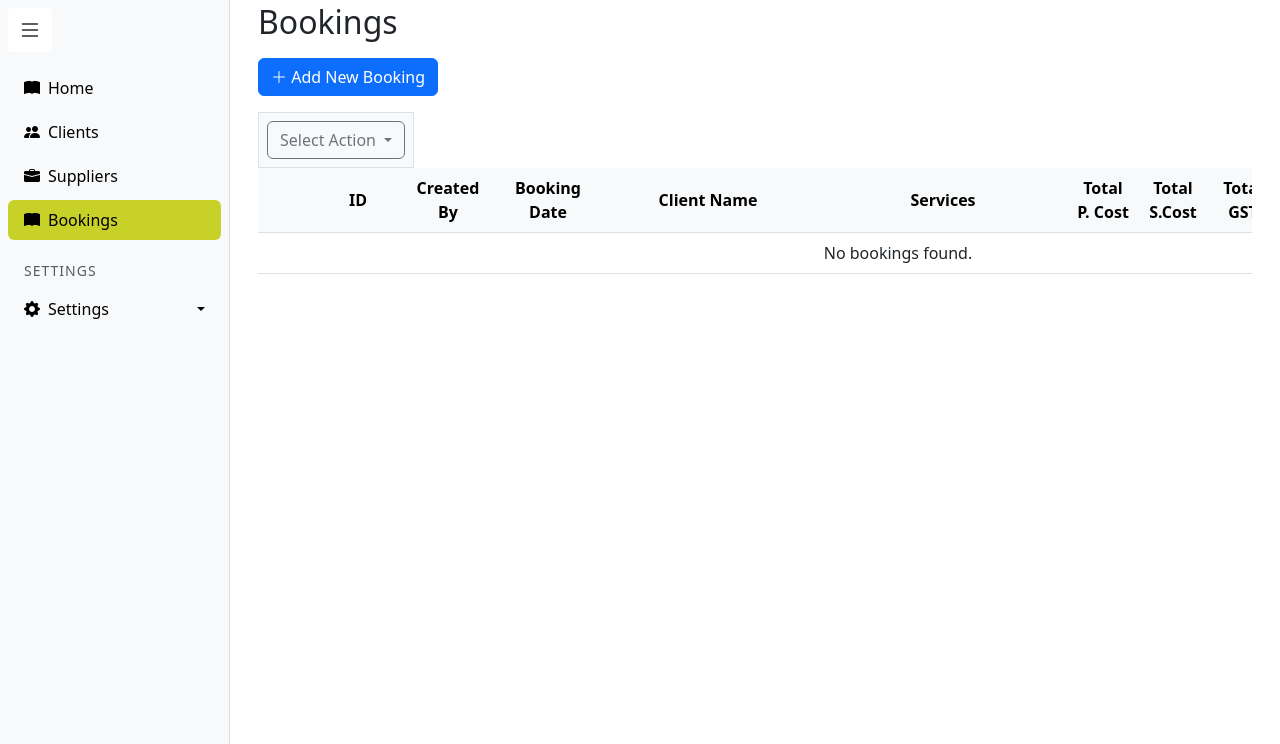
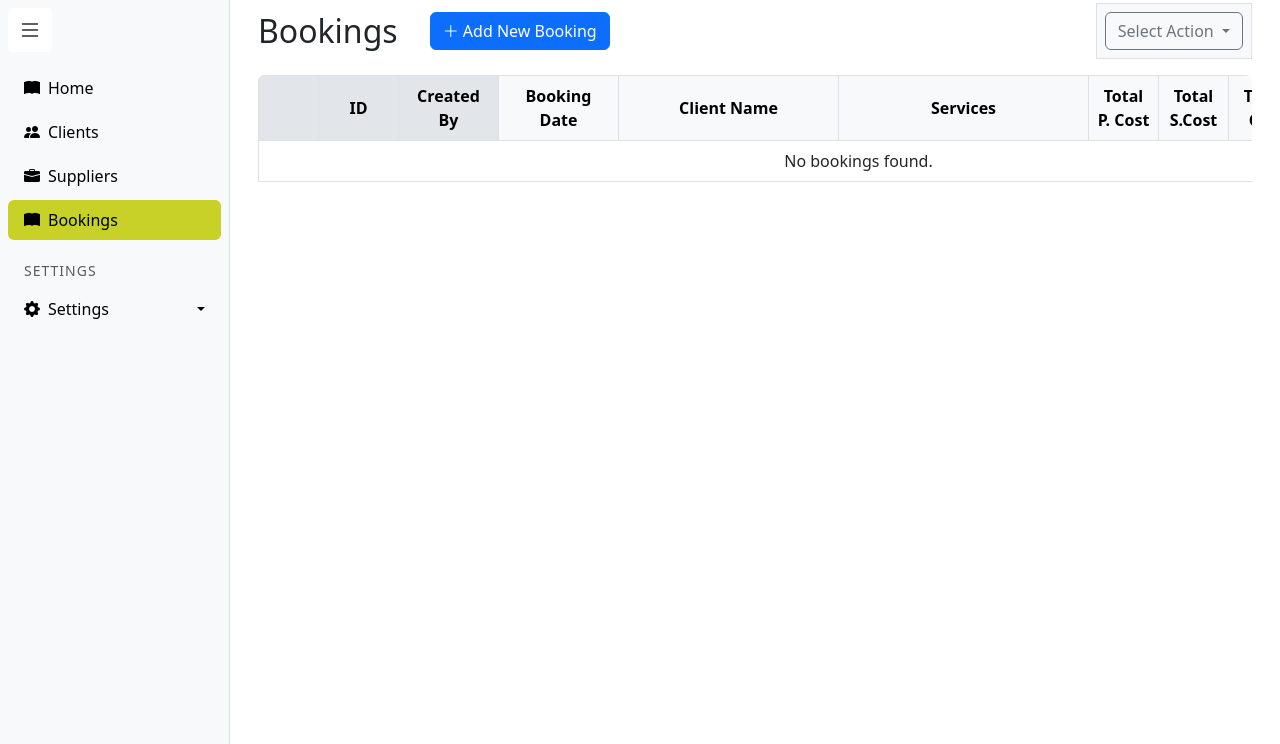
Before and after one commit to theplateofcode/bpc, a Django app: page /bookings/ in a window 1280 px wide. Shown: the part 56-800 px from the top of the page. Run offline with Django 4.2, Linux system fonts and the light colour scheme; the visitor is signed in with stand-in values (Sample User, id 1); data that the repository does not hold is empty.

Commit message:
updated the bookings.html page

```diff
--- a/bookings/templates/bookings.html
+++ b/bookings/templates/bookings.html
@@ -5,15 +5,15 @@
 
 <div class="container py-4">
   <div class="d-flex justify-content-between align-items-center mb-3">
+    <div class="d-flex align-items-center" style="gap: 2rem;">
       <h2 class="mb-0">Bookings</h2>
-  </div>
       <a href="{% url 'create_booking' %}" class="btn btn-primary add-booking-btn">
         <i class="bi bi-plus-lg"></i> Add New Booking
       </a>
+    </div>
 
-
-    <div style="display: flex; align-items: center; gap: 1rem;">
-      <div id="filter-chips" class="mb-2"></div>
+    <div class="d-flex align-items-center" style="gap: 1rem;">
+      <div id="filter-chips"></div> {# Removed mb-1 here #}
       <div class="action-controls" style="display: flex; align-items: center; gap: 0.5rem;">
         <div class="btn-group">
           <button type="button" class="btn btn-outline-secondary dropdown-toggle"
@@ -26,45 +26,39 @@
             <li><a class="dropdown-item" href="#" data-action="view">View PDF</a></li>
           </ul>
         </div>
-          <!-- <label for="agg-selector" class="ms-5 me-2 fw-bold">Show aggregate:</label>
-          <select id="agg-selector" class="form-select d-inline-block" style="width:auto;">
-            <option value="sum">Sum</option>
-            <option value="avg">Average</option>
-            <option value="min">Minimum</option>
-            <option value="max">Maximum</option>
-          </select> -->
+      </div>
+    </div>
   </div>
 
-  </div>
-
-  <div class="table-responsive" style="overflow-x:auto;">
-    <table class="table align-middle" id="bookings-table" style="min-width: 100vw; table-layout: fixed;">
+  <div class="table-container-wrapper">
+    <div class="table-responsive">
+      <table class="table align-middle" id="bookings-table">
         <thead class="table-light">
           <tr>
-    <th style="width: 60px"></th>
-    <th data-col="booking_id" style="width:80px;">ID</th>
-    <th data-col="created_by"style="width:100px;">Created By</th>
-    <th data-col="booking_date"style="width:100px;">Booking Date</th>
-    <th data-col="client_name"style="width:220px;">Client Name</th>
-    <th data-col="services"style="width:250px;">Services</th>
+            <th class="sticky-col first-col" style="width: 60px;"></th>
+            <th data-col="booking_id" class="sticky-col second-col" style="width:80px;">ID</th>
+            <th data-col="created_by" class="sticky-col third-col" style="width:100px;">Created By</th>
+            <th data-col="booking_date" style="width:120px;">Booking Date</th>
+            <th data-col="client_name" style="width:220px;">Client Name</th>
+            <th data-col="services" style="width:250px;">Services</th>
             <th data-col="total_p_cost" style="width:70px;">Total P. Cost</th>
             <th data-col="total_s_cost" style="width:70px;">Total S.Cost</th>
             <th data-col="total_gst" style="width:70px;">Total GST</th>
             <th data-col="net_profit" style="width:70px;">Net Profit</th>
-    <th data-col="status"></th>
+            <th data-col="status" style="width:90px;">Status</th>
           </tr>
         </thead>
 
         <tbody id="bookings-tbody">
           {% for booking in bookings %}
           <tr data-booking-id="{{ booking.id }}">
-          <td>
+            <td class="sticky-col first-col">
               <input type="radio" name="booking_selector"
                      class="form-check-input row-selector"
                      value="{{ booking.id }}">
             </td>
-          <td>{{ booking.booking_id }}</td>
-          <td>{{ booking.created_by }}</td>
+            <td class="sticky-col second-col">{{ booking.booking_id }}</td>
+            <td class="sticky-col third-col">{{ booking.created_by }}</td>
             <td>{{ booking.booking_date|date:"d/m/y" }}</td>
             <td>{{ booking.client }}</td>
             <td>
@@ -77,8 +71,6 @@
                 {% if not forloop.last %}, {% endif %}
               {% endfor %}
             </td>
-
-
             <td>{{ booking.purchase_total|indian_number }}</td>
             <td>{{ booking.sales_total|indian_number }}</td>
             <td>{{ booking.sales_gst|indian_number }}</td>
@@ -101,8 +93,8 @@
           </tr>
           {% endfor %}
         </tbody>
-
       </table>
+    </div>
   </div>
   <nav>
     <ul class="pagination justify-content-end" id="table-pagination"></ul>
@@ -110,13 +102,26 @@
 </div>
 
 <style>
+  /* General table styling for borders */
+  #bookings-table {
+    border-collapse: collapse; /* Ensure borders are merged */
+    border: 1px solid #dee2e6; /* Outer border for the table */
+    table-layout: fixed; /* Keep this to respect column widths */
+    width: 100%; /* Ensures the table takes full width of its container, then overflows if content is wider */
+  }
+
+  #bookings-table th,
+  #bookings-table td {
+    border: 1px solid #dee2e6; /* Cell borders */
+  }
+
   .table-header-menu {
     position: absolute;
     background: #fff;
     border: 1px solid #ddd;
     z-index: 9999;
-    min-width: 100vw;
-    max-width: 100vw;
+    min-width: 240px;
+    max-width: 320px;
     box-shadow: 0 4px 16px rgba(0, 0, 0, 0.12);
     border-radius: 10px;
     display: none;
@@ -151,8 +156,16 @@
     cursor: pointer;
     color: #888;
   }
+
+  /* Wrapper for vertical scroll */
+  .table-container-wrapper {
+    max-height: 70vh; /* Adjust this value as needed, e.g., 50vh, 600px */
+    overflow-y: auto;
+    border-radius: 0.375rem; /* Matches Bootstrap's default border-radius */
+  }
+
   .table-responsive {
-    overflow-x: auto;
+    overflow-x: auto; /* This handles horizontal scrolling if table content exceeds container */
   }
   .row-selector {
     margin: 0;
@@ -163,19 +176,23 @@
     padding: 0.5rem;
     border-radius: 0px;
     border: 1px solid #dee2e6;
-    margin-left: -1rem;
   }
-  tr.selected-row {
-    background-color: #e9f7fe !important;
+
+  /* THIS IS THE KEY CHANGE: Highlight all cells in the selected row */
+  #bookings-table tbody tr.selected-row td {
+      background-color: #e9f7fe !important; /* Apply to ALL cells in a selected row */
+  }
+
+  th, td { /* Combined for centering */
+    text-align: center;
+    vertical-align: middle !important;
+    word-wrap: break-word; /* Ensures long text breaks to fit column */
   }
   th {
     position: relative;
     cursor: pointer;
     user-select: none;
     background-clip: padding-box;
-    vertical-align: middle !important;
-    text-align: center;
-
   }
   .resizer {
     position: absolute;
@@ -217,8 +234,39 @@
     background: #185a85;
     color: #fff;
   }
-  .add-booking-btn {
-    margin-bottom: 1rem;
+
+
+  /* Sticky Column Styles */
+  .sticky-col {
+    position: sticky;
+    z-index: 3; /* Higher than resizer and other content */
+    background-color: #fff; /* Default for tbody cells to ensure solid background */
+  }
+
+  /* Specific left positions for sticky columns */
+  .first-col {
+    left: 0;
+    border-right: 1px solid #dee2e6;
+  }
+  .second-col {
+    left: 60px; /* Width of the first column */
+    border-right: 1px solid #dee2e6;
+  }
+  .third-col {
+    left: calc(60px + 80px); /* Width of first + second column */
+    border-right: 1px solid #dee2e6;
+  }
+
+  /* Adjust header and body backgrounds for sticky columns to prevent content bleed-through */
+  #bookings-table thead th.sticky-col {
+      background-color: #e2e6ea; /* Light table header background */
+      position: sticky; /* Make headers sticky vertically too */
+      top: 0;
+      z-index: 4; /* Higher than side sticky cols */
+  }
+  /* For tbody sticky cells, explicitly set background to white */
+  #bookings-table tbody td.sticky-col {
+      background-color: #fff; /* Table body background for non-selected rows */
   }
 </style>
 
@@ -229,10 +277,13 @@ document.addEventListener('DOMContentLoaded', function() {
   // Highlight selected row
   document.querySelectorAll('.row-selector').forEach(rb => {
     rb.addEventListener('change', function() {
-      document.querySelectorAll('tr.selected-row').forEach(tr => tr.classList.remove('selected-row'));
+      // Remove 'selected-row' from all rows
+      document.querySelectorAll('#bookings-tbody tr').forEach(tr => tr.classList.remove('selected-row'));
       if (this.checked) {
         selectedBookingId = this.value;
         this.closest('tr').classList.add('selected-row');
+      } else {
+        selectedBookingId = null; // Deselect if unchecked
       }
     });
   });
@@ -261,19 +312,7 @@ document.addEventListener('DOMContentLoaded', function() {
       }
     });
   });
-
-  // Aggregate selector logic
-  // const aggSelector = document.getElementById('agg-selector');
-  // aggSelector.addEventListener('change', function() {
-  //   document.querySelectorAll('.agg-row').forEach(row => {
-  //     row.style.display = (row.dataset.agg === aggSelector.value) ? '' : 'none';
-  //   });
-  // });
-  // aggSelector.dispatchEvent(new Event('change'));
-
-  // Column resizing and advanced filtering/sorting/pagination logic can be inserted here as needed
 });
-
 
 
 document.addEventListener('DOMContentLoaded', function () {
@@ -281,7 +320,9 @@ document.addEventListener('DOMContentLoaded', function () {
   if (!table) return;
   const ths = table.querySelectorAll('th');
   ths.forEach(function (th, idx) {
-    // if (idx === 0) return; // skip first column if you want
+    // Skip the first three sticky columns for manual resizing
+    if (idx === 0 || idx === 1 || idx === 2) return;
+
     const resizer = document.createElement('div');
     resizer.classList.add('resizer');
     th.appendChild(resizer);
@@ -304,14 +345,6 @@ document.addEventListener('DOMContentLoaded', function () {
       const dx = e.clientX - x;
       const newWidth = Math.max(60, w + dx); // minimum 60px
       th.style.width = `${newWidth}px`;
-
-      // --- Adjust table width to fit all columns ---
-      const headerRow = table.querySelector('tr');
-      let totalWidth = 0;
-      headerRow.querySelectorAll('th').forEach(th => {
-        totalWidth += th.offsetWidth;
-      });
-      table.style.width = totalWidth + 'px';
     };
 
     const mouseUpHandler = function () {
@@ -325,9 +358,9 @@ document.addEventListener('DOMContentLoaded', function () {
 });
 
 
-
   // --- CONFIG ---
   const columns = [
+    { key: "radio_button", label: "", type: "none" },
     { key: "booking_id", label: "Booking ID", type: "text" },
     { key: "created_by", label: "Created By", type: "text" },
     { key: "booking_date", label: "Booking Date", type: "date" },
@@ -359,8 +392,8 @@ document.addEventListener('DOMContentLoaded', function () {
   }
 
   function getCellValue(tr, colIdx) {
-    const cellIndex = colIdx + 1;
-    const td = tr.cells[cellIndex];
+    const actualCellIndex = colIdx;
+    const td = tr.cells[actualCellIndex];
     if (!td) return "";
     return td.textContent.trim();
   }
@@ -397,6 +430,7 @@ document.addEventListener('DOMContentLoaded', function () {
     let filtered = rows.filter((tr) => {
       return Object.entries(filters).every(([col, { op, val }]) => {
         const colIdx = columns.findIndex((c) => c.key === col);
+        if (colIdx === -1 || columns[colIdx].type === "none") return true;
         const cellValue = getCellValue(tr, colIdx);
         const type = columns[colIdx].type;
         const parsedCell = parseValue(cellValue, type);
@@ -447,12 +481,14 @@ document.addEventListener('DOMContentLoaded', function () {
     });
     if (sort.col) {
       const colIdx = columns.findIndex((c) => c.key === sort.col);
+      if (colIdx !== -1 && columns[colIdx].type !== "none") {
         const type = columns[colIdx].type;
         filtered.sort((a, b) => {
           const valA = parseValue(getCellValue(a, colIdx), type);
           const valB = parseValue(getCellValue(b, colIdx), type);
           return compare(valA, valB, type, sort.dir);
         });
+      }
     }
     while (tbody.firstChild) tbody.removeChild(tbody.firstChild);
     const total = filtered.length;
@@ -499,6 +535,7 @@ document.addEventListener('DOMContentLoaded', function () {
     Object.entries(filters).forEach(([col, { op, val }]) => {
       if (!val) return;
       const c = columns.find((c) => c.key === col);
+      if (!c || c.type === "none") return;
       const opLabel =
         {
           eq: "=",
@@ -516,7 +553,7 @@ document.addEventListener('DOMContentLoaded', function () {
       chip.querySelector(".close").onclick = () => {
         delete filters[col];
         if (Object.keys(filters).length === 0) {
-          sort = { col: "booking_date", dir: "desc" };
+          sort = { col: "booking_id", dir: "desc" };
           currentPage = 1;
         }
         applyTable();
@@ -538,6 +575,8 @@ document.addEventListener('DOMContentLoaded', function () {
         closeMenus();
         const colKey = th.getAttribute("data-col");
         const col = columns.find((c) => c.key === colKey);
+        if (!col || col.type === "none") return;
+
         const menu = document.createElement("div");
         menu.className = "table-header-menu active";
         menu.style.minWidth = "240px";
@@ -658,4 +697,4 @@ document.addEventListener('DOMContentLoaded', function () {
 
   applyTable();
 </script>
-{% endblock %} //correct this indent
+{% endblock content %}
```
Lines whose indentation alone changed are shown as unchanged.
